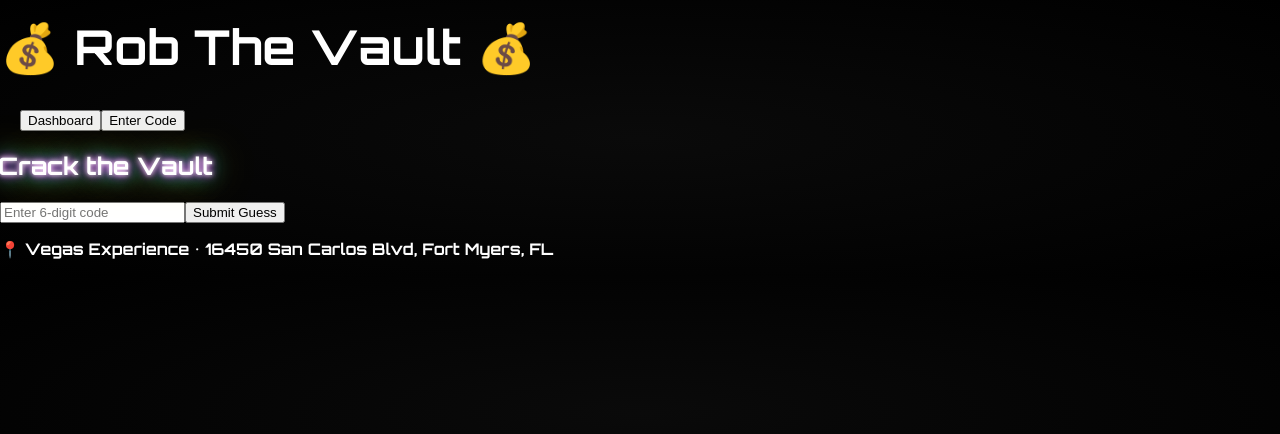
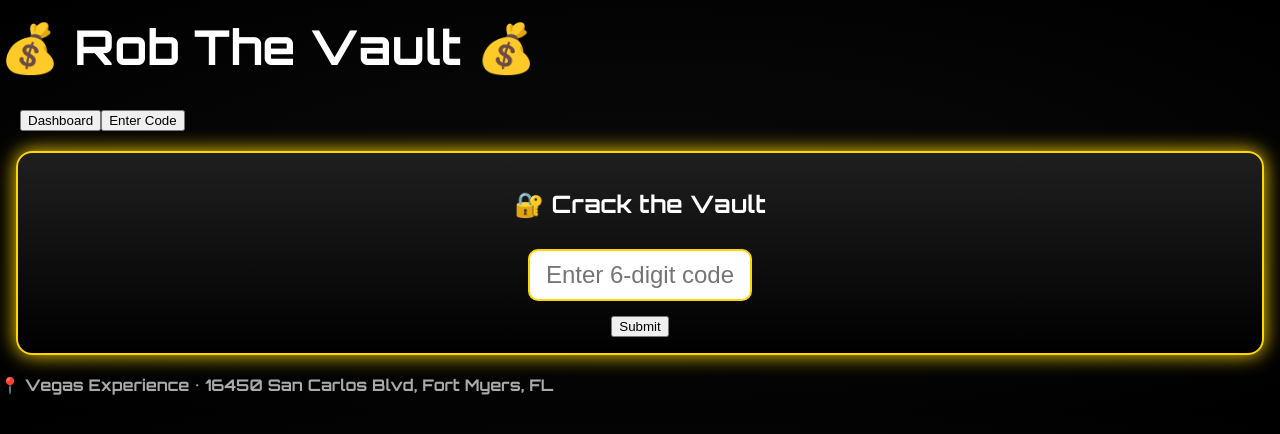
Before and after one commit to kxthu/vault-promo-final-site, a React (Create React App) app: page / in a window 1280 px wide. Both pictures are taken after a click on the button "Enter Code". Shown: the top 434 px of the page. Built offline with nearby package versions, Linux system fonts and the light colour scheme.

Commit message:
Update VaultCodeEntryGame.js

```diff
--- a/src/VaultCodeEntryGame.js
+++ b/src/VaultCodeEntryGame.js
@@ -1,68 +1,54 @@
 import React, { useState } from 'react';
-import { motion } from 'framer-motion';
 
 const VaultCodeEntryGame = () => {
   const [guess, setGuess] = useState('');
   const [submitted, setSubmitted] = useState(false);
   const [success, setSuccess] = useState(false);
-  const [animationKey, setAnimationKey] = useState(0);
-  const correctCode = '738251'; // Update this weekly
+  const correctCode = '738251';
 
   const handleSubmit = () => {
     if (guess.length === 6) {
       setSubmitted(true);
       setSuccess(guess === correctCode);
-      setAnimationKey(prev => prev + 1);
       setGuess('');
     }
   };
 
   return (
-    <div className="min-h-screen bg-black text-white flex flex-col items-center justify-center p-10">
-      <motion.h2 className="text-5xl font-extrabold text-yellow-400 glow mb-8 uppercase text-center" animate={{ scale: [1, 1.1, 1] }} transition={{ repeat: Infinity, duration: 3 }}>
-        Crack the Vault
-      </motion.h2>
-
+    <div>
+      <div className="panel">
+        <h2 className="glow-text">🔐 Crack the Vault</h2>
         <input
           type="text"
           value={guess}
           onChange={(e) => setGuess(e.target.value)}
           maxLength={6}
           placeholder="Enter 6-digit code"
-        className="text-black text-2xl px-6 py-4 rounded-md mb-6 text-center w-72 border-2 border-yellow-400"
+          style={{
+            fontSize: '1.5rem',
+            padding: '10px',
+            borderRadius: '10px',
+            border: '2px solid gold',
+            textAlign: 'center',
+            marginTop: '10px',
+            width: '200px'
+          }}
         />
-
-      <button
-        onClick={handleSubmit}
-        className="bg-green-500 hover:bg-green-600 text-white font-bold px-8 py-4 rounded-xl text-xl shadow-lg"
-      >
-        Submit Guess
+        <br />
+        <button onClick={handleSubmit} className="button" style={{ marginTop: '15px' }}>
+          Submit
         </button>
-
         {submitted && (
-        <motion.div
-          key={animationKey}
-          initial={{ opacity: 0, y: 20 }}
-          animate={{ opacity: 1, y: 0 }}
-          transition={{ duration: 0.5 }}
-          className="mt-10 text-3xl font-semibold text-center"
-        >
+          <div style={{ marginTop: '15px', fontSize: '1.5rem' }}>
             {success ? (
-            <motion.div
-              className="text-green-400"
-              initial={{ scale: 0 }}
-              animate={{ scale: 1 }}
-              transition={{ type: 'spring', stiffness: 260, damping: 20 }}
-            >
-              🎉 You cracked the vault! Collect your reward!
-            </motion.div>
+              <span style={{ color: 'greenyellow' }}>🎉 You cracked the vault!</span>
             ) : (
-            <span className="text-red-400">❌ Not the code. Try again tomorrow!</span>
+              <span style={{ color: 'red' }}>❌ Wrong code. Try again!</span>
             )}
-        </motion.div>
+          </div>
         )}
-
-      <p className="mt-12 text-sm text-zinc-500">
+      </div>
+      <p style={{ marginTop: '20px', color: '#aaa' }}>
         📍 Vegas Experience • 16450 San Carlos Blvd, Fort Myers, FL
       </p>
     </div>
@@ -70,4 +56,3 @@ const VaultCodeEntryGame = () => {
 };
 
 export default VaultCodeEntryGame;
-// Vegas-styled code entry game here
```
Lines whose indentation alone changed are shown as unchanged.
